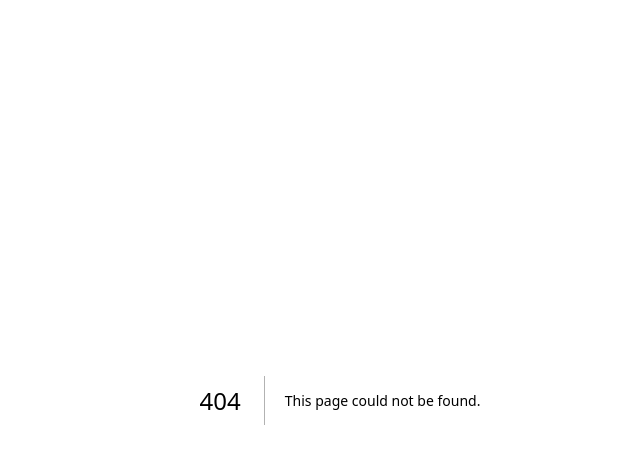
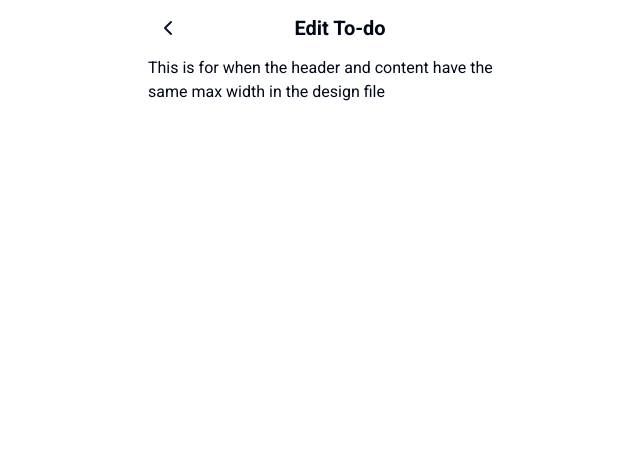
Before and after one commit to BastidaNicolas/todo-plus, a Next.js app: page /to-do/1/edit in a window 1280 px wide. Before the commit this address had no page. Shown: the top 464 px of the page, without its empty margins (300-940 px from the left). Built offline with nearby package versions, Linux system fonts and the light colour scheme.

Commit message:
UI: some pages were added & temp navigation func

```diff
--- a/app/page.tsx
+++ b/app/page.tsx
@@ -1,16 +1,19 @@
 import Logo from '@/components/SVGs/logo';
+import LoginBtn from '@/components/buttons/loginBtn';
 import { Button } from '@/components/ui/button';
 import { Mail } from 'lucide-react';
 import Image from 'next/image'
 import Link from 'next/link'
+import { useRouter } from 'next/navigation';
 
 export default function Home() {
+
   return (
     <main className="max-w-sm m-auto flex flex-col items-center justify-between h-screen">
       <div className="flex flex-col items-center justify-end h-3/6">
         <Logo className='h-16 w-16'/>
         <div className='pb-28'></div>
-        <Button><Mail className="w-6 h-6 mr-2"/>Login with Gmail</Button>
+        <LoginBtn/>
       </div>
       <div className='w-full text-center pb-4'>
         <small className='text-sm font-medium leading-none'>Like the project?</small>
--- /dev/null
+++ b/app/to-do/[id]/edit/page.tsx
@@ -0,0 +1,7 @@
+export default function Page() {
+    return (
+      <div className="max-w-sm m-auto flex flex-col items-center">
+        This is for when the header and content have the same max width in the design file
+      </div>
+    );
+}
--- /dev/null
+++ b/app/to-do/[id]/page.tsx
@@ -0,0 +1,7 @@
+export default function Page() {
+    return (
+      <main className="max-w-sm m-auto flex flex-col items-center">
+        This is for when the header and content have the same max width in the design file
+      </main>
+    );
+}
--- /dev/null
+++ b/components/buttons/loginBtn.tsx
@@ -0,0 +1,13 @@
+"use client"
+import { Mail } from 'lucide-react';
+import { Button } from "@/components/ui/button";
+import { useRouter } from 'next/navigation';
+
+export default function LoginBtn() {
+
+    const router = useRouter();
+
+    return (
+        <Button onClick={() => router.push("/to-do")} ><Mail className="w-6 h-6 mr-2"/>Login with Gmail</Button>
+    );
+  }
--- a/components/header/Header.tsx
+++ b/components/header/Header.tsx
@@ -1,57 +1,33 @@
 'use client'
-import { usePathname } from "next/navigation";
-import {
-    Command,
-    CommandDialog,
-    CommandEmpty,
-    CommandGroup,
-    CommandInput,
-    CommandItem,
-    CommandList,
-    CommandSeparator,
-    CommandShortcut,
-  } from "@/components/ui/command"
-  import { Avatar, AvatarFallback, AvatarImage } from "@/components/ui/avatar"
-  import {
-    DropdownMenu,
-    DropdownMenuContent,
-    DropdownMenuItem,
-    DropdownMenuLabel,
-    DropdownMenuSeparator,
-    DropdownMenuTrigger,
-  } from "@/components/ui/dropdown-menu"
-import { CalendarClock, CalendarDays, LogOut, Settings } from "lucide-react";
+import { useParams, usePathname, useRouter, useSearchParams } from "next/navigation";
+import Searchbar from "../searchbar/searchbar";
+import Nav from "../nav/nav";
+import { ChevronLeft } from "lucide-react";
+import { Button } from "../ui/button";
 
 export default function Header() {
 
-    const lol = usePathname();
+    const pathName = usePathname();
+    const param = useParams();
+    const router = useRouter();
 
-    // console.log(lol)
-
+    if(pathName === "/to-do" || pathName === "/to-do/history"){
     return (
-      <div className="max-w-sm m-auto py-2 flex items-center justify-between">
-        <Command className="rounded-lg border transition-all duration-300 focus-within:shadow-sm max-w-xs">
-      <CommandInput className="h-10" placeholder="Search..." />
-      {/* <CommandList>
-        <CommandEmpty>No results found.</CommandEmpty>
-      </CommandList> */}
-        </Command>
-        <DropdownMenu>
-  <DropdownMenuTrigger><Avatar>
-        <AvatarImage src="https://github.com/shadcn.png" />
-        <AvatarFallback>CN</AvatarFallback>
-        </Avatar></DropdownMenuTrigger>
-  <DropdownMenuContent  align="end" className="w-56">
-    <DropdownMenuLabel>My Account</DropdownMenuLabel>
-    <DropdownMenuSeparator />
-    <DropdownMenuItem><CalendarDays className="h-4 mr-2"/>List</DropdownMenuItem>
-    <DropdownMenuItem><CalendarClock className="h-4 mr-2"/>History</DropdownMenuItem>
-    <DropdownMenuItem><Settings className="h-4 mr-2"/>Settings</DropdownMenuItem>
-    <DropdownMenuSeparator />
-    <DropdownMenuItem><LogOut className="h-4 mr-2" />Log out</DropdownMenuItem>
-  </DropdownMenuContent>
-</DropdownMenu>
+      <div className="max-w-sm m-auto py-2 flex items-center justify-between gap-3 px-2">
+        <Searchbar/>
+        <Nav/>
       </div>
     );
+}
 
+return (
+    <div className="max-w-sm m-auto min-h-[56px] py-2 flex items-center relative">
+      <Button size={"icon"} variant={"link"} className="absolute" onClick={() => router.back()}><ChevronLeft className="h-6 w-6" /></Button>
+      {pathName === "/subscription" && <h1 className="text-xl font-bold w-full text-center">Subscription</h1>}
+      {pathName === "/buy-todos" && <h1 className="text-xl font-bold w-full text-center">To-do Qty</h1>}
+      {pathName === "/to-do/create" && <h1 className="text-xl font-bold w-full text-center">Create To-do</h1>}
+      {pathName === `/to-do/${param.id}` && <h1 className="text-xl font-bold w-full text-center">To-do</h1>}
+      {pathName === `/to-do/${param.id}/edit` && <h1 className="text-xl font-bold w-full text-center">Edit To-do</h1>}
+    </div>
+  );
 }
--- /dev/null
+++ b/components/nav/nav.tsx
@@ -0,0 +1,35 @@
+"use client"
+import { Avatar, AvatarFallback, AvatarImage } from "@/components/ui/avatar"
+  import {
+    DropdownMenu,
+    DropdownMenuContent,
+    DropdownMenuItem,
+    DropdownMenuLabel,
+    DropdownMenuSeparator,
+    DropdownMenuTrigger,
+  } from "@/components/ui/dropdown-menu"
+import { CalendarClock, CalendarDays, LogOut, Settings } from "lucide-react";
+import { useRouter } from "next/navigation";
+
+export default function Nav() {
+
+    const router = useRouter();
+
+    return (
+        <DropdownMenu>
+        <DropdownMenuTrigger><Avatar>
+              <AvatarImage src="https://github.com/shadcn.png" />
+              <AvatarFallback>CN</AvatarFallback>
+              </Avatar></DropdownMenuTrigger>
+        <DropdownMenuContent  align="end" className="w-56">
+          <DropdownMenuLabel>myemail@gmail.com</DropdownMenuLabel>
+          <DropdownMenuSeparator />
+          <DropdownMenuItem onClick={() => router.push("/to-do")} ><CalendarDays className="h-4 mr-2"/>To-Do</DropdownMenuItem>
+          <DropdownMenuItem onClick={() => router.push("/to-do/history")} ><CalendarClock className="h-4 mr-2"/>History</DropdownMenuItem>
+          <DropdownMenuItem ><Settings className="h-4 mr-2"/>Settings</DropdownMenuItem>
+          <DropdownMenuSeparator />
+          <DropdownMenuItem onClick={() => router.push("/")} ><LogOut className="h-4 mr-2" />Log out</DropdownMenuItem>
+        </DropdownMenuContent>
+    </DropdownMenu>
+    );
+}
--- /dev/null
+++ b/components/searchbar/searchbar.tsx
@@ -0,0 +1,12 @@
+import { Command, CommandInput } from "../ui/command";
+
+export default function Searchbar() {
+    return (
+    <Command className="rounded-lg border transition-all duration-300 focus-within:shadow-md">
+        <CommandInput className="h-10" placeholder="Search..." />
+        {/* <CommandList>
+            <CommandEmpty>No results found.</CommandEmpty>
+        </CommandList> */}
+    </Command>
+    );
+}
```
